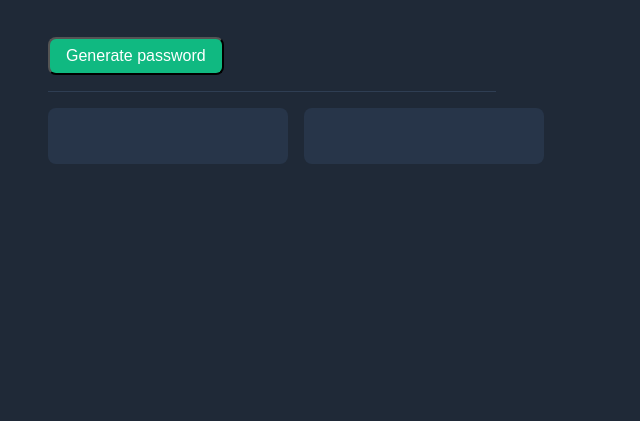
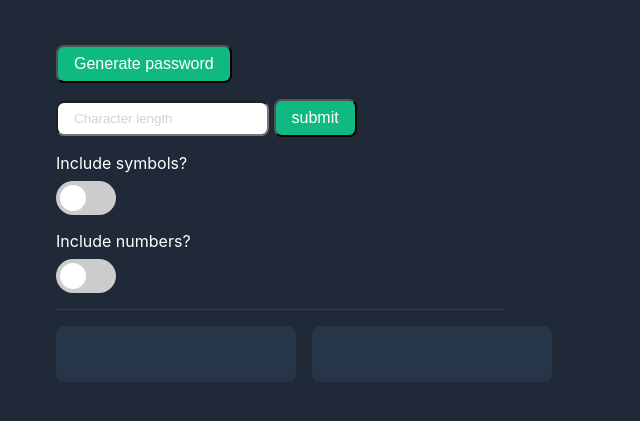
Before and after one commit to Naswade21/Password-Generator, a plain HTML site: page index.html in a window 1280 px wide. Shown: the part 197-618 px from the top of the page, without its empty margins (0-640 px from the left). Drawn offline with Linux system fonts and the light colour scheme.

Commit message:
Added switch and labels for extra functionality HTML+CSS

```diff
--- a/index.html
+++ b/index.html
@@ -10,6 +10,27 @@
         <h1>Generate a <span class="green-text">random password</span></h1>
         <p id="let-one">Never use an insecure password again.</p>
         <button onclick="activate()">Generate password</button>
+        <div class="input-wrap">
+            <input id="p-length" placeholder="Character length" type="number">
+            <input id="submit-btn" type="submit" value="submit">
+        </div>
+        <div class="toggle-wrao">
+            <div class="ts-wrap">
+                <div class="switch-labels">Include symbols?</div>
+            <label class="switch">
+                <input type="checkbox">
+                <span class="slider round"></span>
+            </label>
+            </div>
+
+            <div class="ts-wrap">
+                <div class="switch-labels">Include numbers?</div>
+            <label class="switch">
+                <input type="checkbox">
+                <span class="slider round"></span>
+            </label>
+            </div>
+        </div>
         <div class="straight-line"></div>
         <div class="pwrd-wrap">
             <div id="p-one" onclick="getClipText()" class="gen-p"></div>
--- a/style.css
+++ b/style.css
@@ -22,7 +22,7 @@
 body{
     color: white;
     background-color: #1F2937;
-    margin: 3rem;
+    padding: 3rem;
     font-family: 'Inter';
 }
 
@@ -65,7 +65,7 @@ h1{
     background-color: #2F3E53;
 }
 
-button{
+button, #submit-btn{
     font-size: 1rem;
     padding: .5rem 1rem .5rem 1rem;
     background-color: #10B981;
@@ -74,8 +74,86 @@ button{
     cursor: pointer;
 }
 
+.switch-labels{
+    margin: .5rem 0 .5rem 0;
+}
+
+
+#p-length{
+    padding: .5rem 1rem .5rem 1rem;
+    border-radius: .5rem;
+}
+
+.input-wrap, .ts-wrap{
+    margin: 1rem 0 1rem 0;
+}
+
+#p-length::placeholder{
+    color: lightgrey;
+}
+
 .pwrd-wrap{
     display: flex;
     flex-direction: row;
     flex-grow: 0;
 }
+
+.switch {
+  position: relative;
+  display: inline-block;
+  width: 60px;
+  height: 34px;
+}
+
+.switch input {
+  opacity: 0;
+  width: 0;
+  height: 0;
+}
+
+.slider {
+  position: absolute;
+  cursor: pointer;
+  top: 0;
+  left: 0;
+  right: 0;
+  bottom: 0;
+  background-color: #ccc;
+  -webkit-transition: .4s;
+  transition: .4s;
+}
+
+.slider:before {
+  position: absolute;
+  content: "";
+  height: 26px;
+  width: 26px;
+  left: 4px;
+  bottom: 4px;
+  background-color: white;
+  -webkit-transition: .4s;
+  transition: .4s;
+}
+
+input:checked + .slider {
+  background-color: #55F991;
+}
+
+input:focus + .slider {
+  box-shadow: 0 0 1px #55F991;
+}
+
+input:checked + .slider:before {
+  -webkit-transform: translateX(26px);
+  -ms-transform: translateX(26px);
+  transform: translateX(26px);
+}
+
+/* Rounded sliders */
+.slider.round {
+  border-radius: 34px;
+}
+
+.slider.round:before {
+  border-radius: 50%;
+}
```
